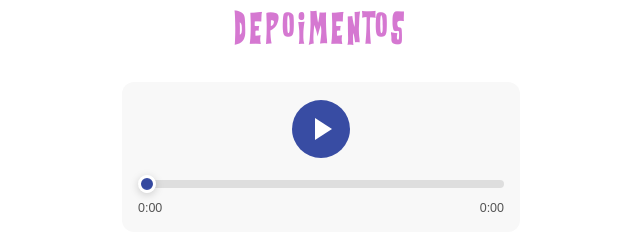
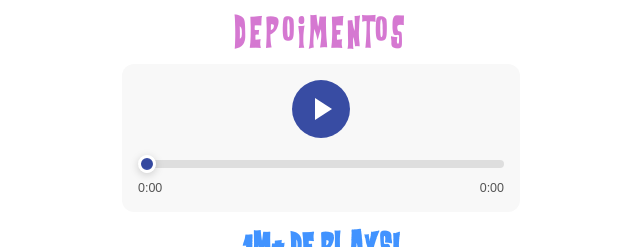
Before and after one commit to richard-wollyce/biblinha, a plain HTML site: page index.html in a window 1280 px wide. Shown: the part 882-1129 px from the top of the page, without its empty margins (319-959 px from the left). Drawn offline with Linux system fonts and the light colour scheme; files whose address does not match are found by name.

Commit message:
padding and margin fixed

```diff
--- a/style.css
+++ b/style.css
@@ -351,13 +351,12 @@ input {
 }
 
 .audio-label {
-  margin-bottom: 16px;
   color: rgba(209, 107, 204, 0.911);
   text-align: center;
   font-family: 'Flowers Kingdom', Arial, sans-serif;
   font-size: 1.1rem;
   line-height: 2;
-  padding: 0 16px 10px;
+  padding: 4px 16px 4px;
   letter-spacing: 0.20em;
   text-transform: uppercase;
 }
@@ -367,7 +366,7 @@ input {
   justify-items: center;
   gap: 16px;
   width: 100%;
-  padding: 18px 16px 16px;
+  padding: 16px 16px 16px;
   border-radius: 12px;
   background: var(--color-player-bg);
 }
@@ -484,7 +483,7 @@ input {
 }
 
 .video-section h2 {
-  margin: 14px 0px 28px;
+  margin: 14px 0px 14px;
   color: rgba(46, 136, 255, 0.911);
   transition:all 0.3s ease;
   font-family: "Flowers Kingdom", Arial, sans-serif;
```
